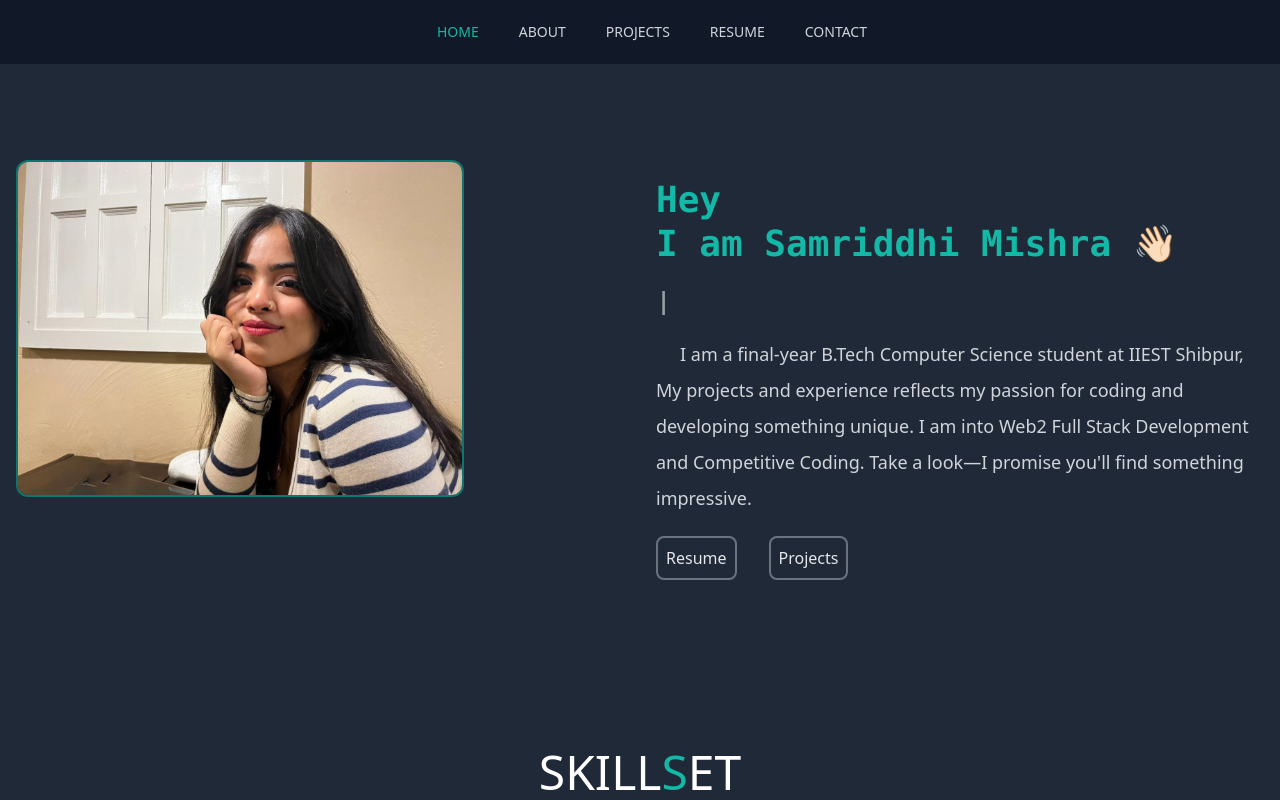
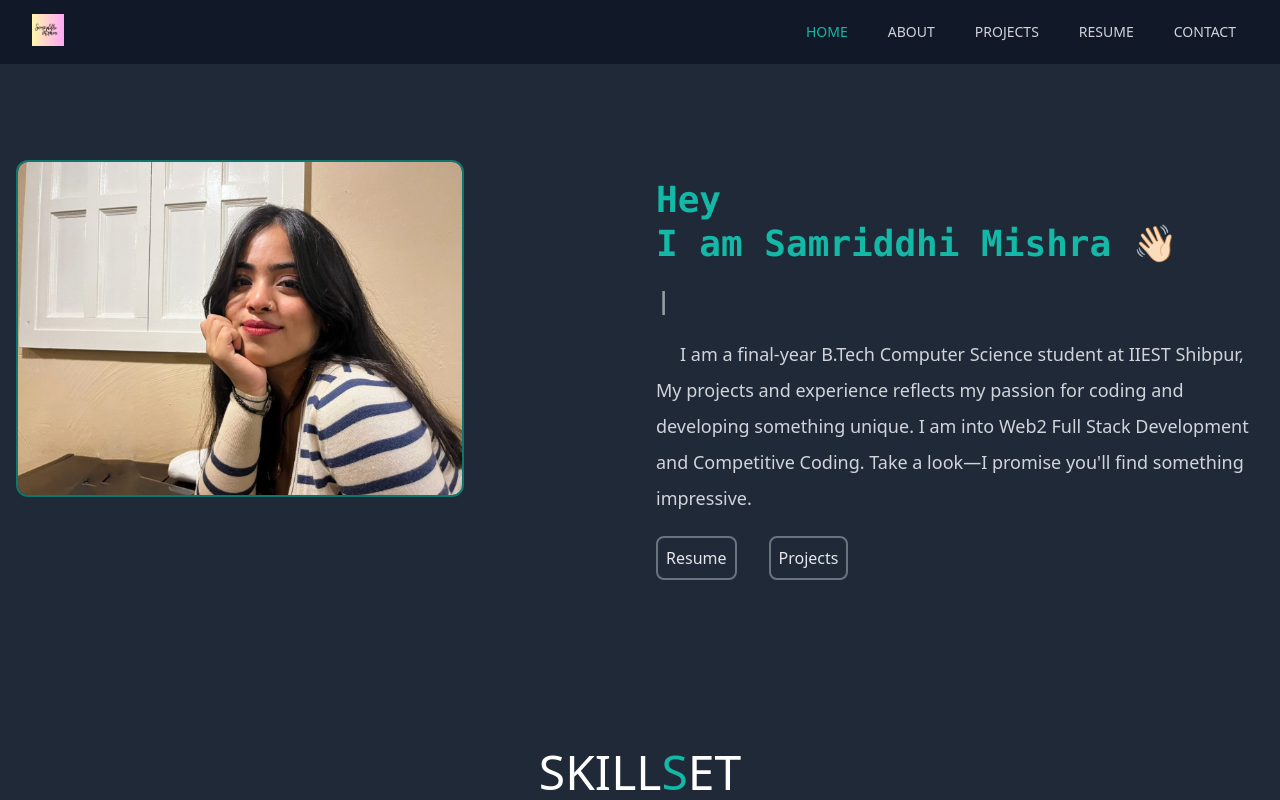
Before and after one commit to Sam1192229/samriddhi_portfolio_react, a React (Create React App) app: page / in a window 1280 px wide. Shown: the top 800 px of the page. Built offline with nearby package versions, Linux system fonts and the light colour scheme.

Commit message:
Update Navbar.js

```diff
--- a/src/Navbar.js
+++ b/src/Navbar.js
@@ -1,22 +1,19 @@
+import { Fragment } from 'react';
+import { Link, useLocation } from 'react-router-dom';
+import logo from './img/logo.png';
+import { Disclosure } from '@headlessui/react';
+import { Bars3Icon, XMarkIcon } from '@heroicons/react/24/outline';
 
-
-
-import { Fragment } from 'react'
-import { Link, useLocation } from 'react-router-dom'
-import logo from './img/logo.png'
-import { Disclosure } from '@headlessui/react'
-import { Bars3Icon, XMarkIcon } from '@heroicons/react/24/outline'
-// import logo from './img/logo.png'
 const navigation = [
-  { name: 'HOME', to: '/', current: false},
+  { name: 'HOME', to: '/', current: false },
   { name: 'ABOUT', to: '/about', current: false },
   { name: 'PROJECTS', to: '/projects', current: false },
   { name: 'RESUME', to: '/resume', current: false },
-  { name: 'CONTACT', to: '/contact', current: false }
+  { name: 'CONTACT', to: '/contact', current: false },
 ];
 
 function classNames(...classes) {
-  return classes.filter(Boolean).join(' ')
+  return classes.filter(Boolean).join(' ');
 }
 
 export default function Navbar() {
@@ -25,19 +22,18 @@ export default function Navbar() {
   // Update navigation items based on current location
   const updatedNavigation = navigation.map(item => ({
     ...item,
-    current: location.pathname === item.to
+    current: location.pathname === item.to,
   }));
 
   return (
     <Disclosure as="nav" className="bg-gray-900">
       {({ open }) => (
         <>
-          <div className="mx-auto max-w-7xl px-2 sm:px-6 lg:px-8 ">
-            <div className="relative flex h-16 items-center justify-between  ">
+          <div className="mx-auto max-w-7xl px-2 sm:px-6 lg:px-8">
+            <div className="relative flex h-16 items-center justify-between">
               <div className="absolute inset-y-0 left-0 flex items-center sm:hidden">
-                {/* Mobile menu button*/}
-                <Disclosure.Button className="relative inline-flex items-center justify-center rounded-md p-2 text-gray-400 hover:bg-gray-700 hover:text-white   focus:outline-none focus:ring-2 focus:ring-inset focus:ring-white">
-                  <span className="absolute -inset-0.5" />
+                {/* Mobile menu button */}
+                <Disclosure.Button className="inline-flex items-center justify-center rounded-md p-2 text-gray-400 hover:bg-gray-700 hover:text-white focus:outline-none focus:ring-2 focus:ring-inset focus:ring-white">
                   <span className="sr-only">Open main menu</span>
                   {open ? (
                     <XMarkIcon className="block h-6 w-6" aria-hidden="true" />
@@ -46,27 +42,24 @@ export default function Navbar() {
                   )}
                 </Disclosure.Button>
               </div>
-              <div className="flex flex-1 items-center justify-center sm:items-stretch sm:justify-space-evenly">
-                {/* <div className="flex flex-shrink-0 items-center">
+              <div className="flex flex-1 items-center justify-center sm:items-stretch sm:justify-between">
+                <div className="flex-shrink-0">
                   <img
-                    className="h-8 w-auto mr-96"
-                    // src="https://tailwindui.com/img/logos/mark.svg?color=indigo&shade=500"
+                    className="h-8 w-auto"
                     src={logo}
-
                     alt="Your Company"
                   />
-                </div> */}
-                <div className="hidden sm:ml-6 sm:block">
+                </div>
+                <div className="hidden sm:block">
                   <div className="flex space-x-4">
                     {updatedNavigation.map((item) => (
                       <Link
                         key={item.name}
-
                         to={item.to}
                         className={classNames(
                           item.current ? 'bg-gray-900 text-teal-500' : 'text-gray-300 hover:bg-gray-700 hover:text-white',
-                          'rounded-md px-3 py-2 text-sm font-medium '
-                        )  }
+                          'rounded-md px-3 py-2 text-sm font-medium'
+                        )}
                         aria-current={item.current ? 'page' : undefined}
                       >
                         {item.name}
@@ -99,5 +92,5 @@ export default function Navbar() {
         </>
       )}
     </Disclosure>
-  )
+  );
 }
```
